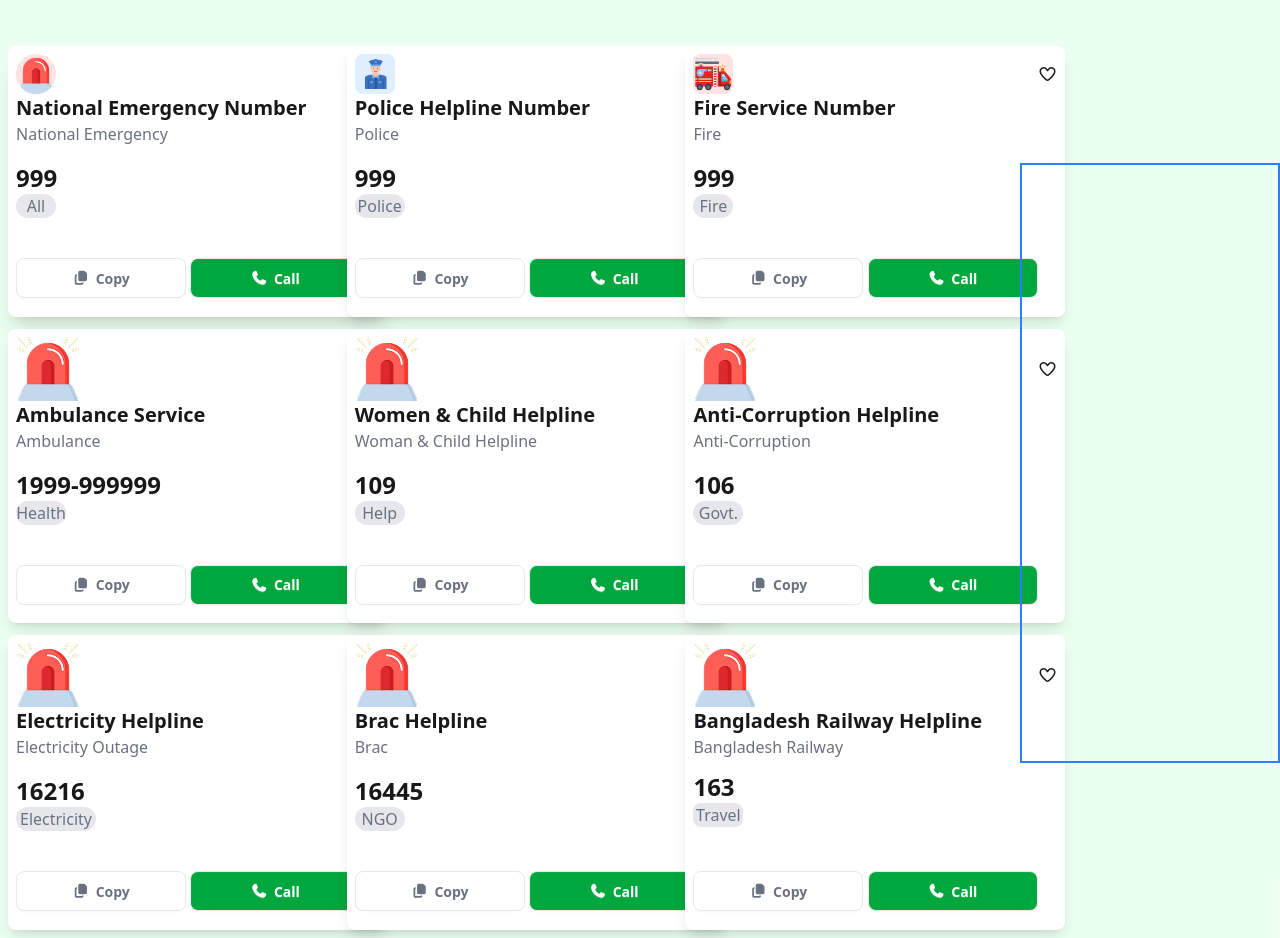
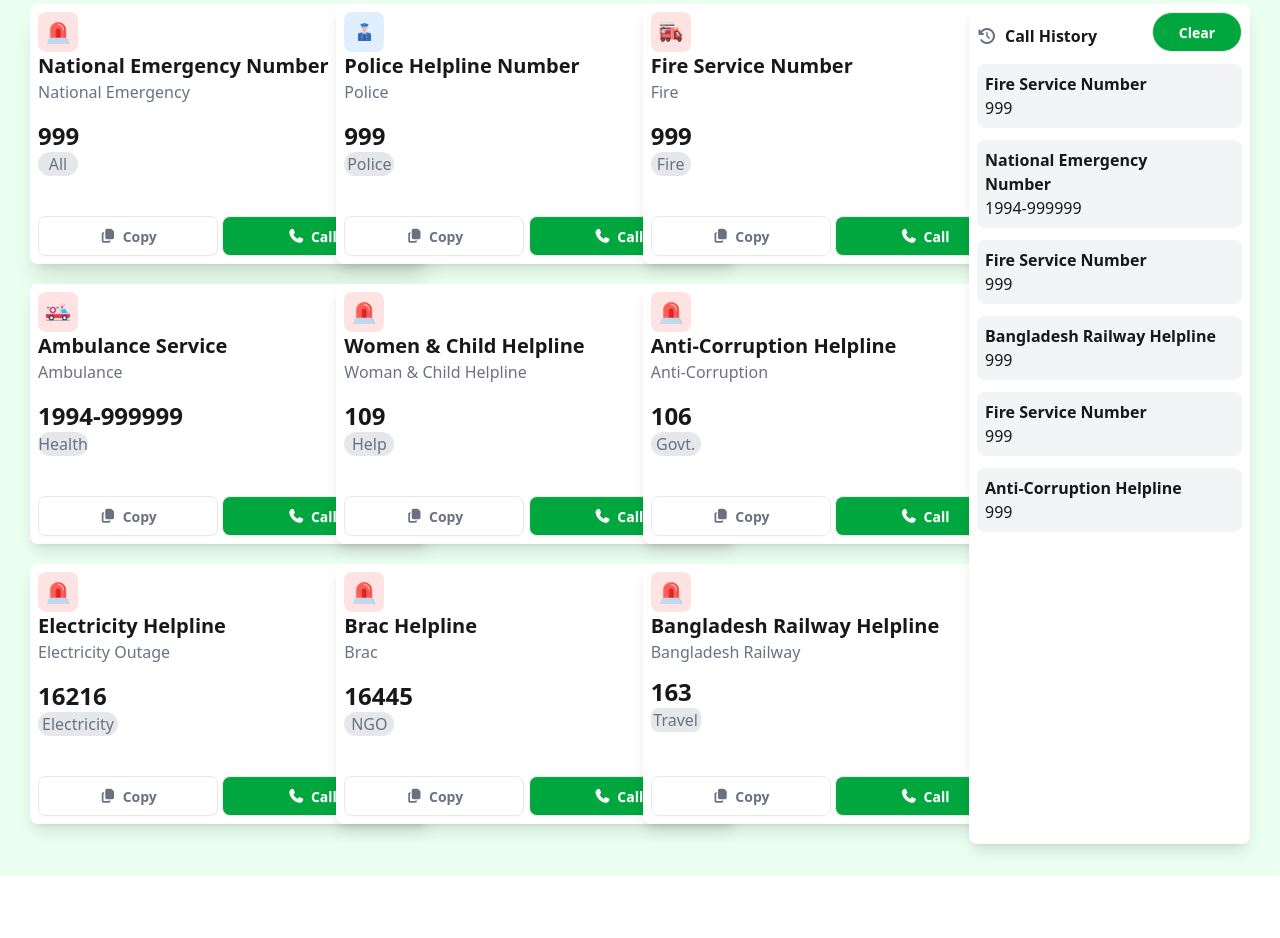
Before and after one commit to coderamitdey/emergency_hotline_project, a plain HTML site: page index.html in a window 1280 px wide. Shown: the part 396-1334 px from the top of the page. After the commit the page ends 1272 px from the top, so only its background shows below. Drawn offline with nearby package versions, Linux system fonts and the light colour scheme.

Commit message:
responsiveness for mobile devices

```diff
--- a/index.html
+++ b/index.html
@@ -15,12 +15,12 @@
 </head>
 <body>
     <!-- navbar section -->
-    <nav class="flex justify-between mx-7">
+    <nav class="flex justify-between md:mx-7">
         <div class="flex justify-between items-center">
             <img src="./assets/logo.png" class="w-[50px] h-[50px]" alt="">
-            <h1 class="text-[#006747] text-3xl font-bold p-2">Emergency <br> Service</h1>
+            <h1 class="text-[#006747] text-2xl md:text-3xl font-bold p-2">Emergency <br> Service</h1>
         </div>
-        <div class="flex justify-between items-center gap-3">
+        <div class="flex justify-between items-center md:gap-3">
             <div class="flex justify-between items-center bg-[#41FF6B1A] p-[10px] rounded-full">
                 <p class="mr-2">0</p>
                 <img src="./assets/heart.png" class="w-[30px] h-[30px]" alt="">
@@ -30,159 +30,210 @@
                 <img src="./assets/coin.png" class="h-[25px] w-[25px]" alt="">
             </div>
             <div class="">
-                <button><button class="btn bg-[#00A63E] rounded-full text-[16px] text-white font-semibold p-[20px]">2 Copy</button></button>
+                <button><button class="btn bg-[#00A63E] rounded-full md:text-[16px] text-white font-semibold p-[20px]">2 Copy</button></button>
             </div>
         </div>
     </nav>
 
     <!-- banner section -->
-     <div class="bg-gradient-to-l from-[#006747] to-[#006747] my-2">
+     <div class="bg-gradient-to-l from-[#006747] to-[#006747]">
         <div class="max-w-lg mx-auto p-3">
             <img src="./assets/logo-dark.png" class="w-[92px] h-[92px] mx-auto" alt="">
-            <h1 class="text-white text-4xl font-bold pb-3">Emergency Service Directory</h1>
+            <h1 class="text-white text-2xl text-center md:text-4xl font-bold pb-3">Emergency Service Directory</h1>
             <p class="text-white font-semibold text-center"> Government Emergency Services at Your Fingertip – A Project by Government of the People’s Republic of Bangladesh</p>
         </div>
      </div>
 
-     <!-- cart section -->
-     <div class="flex justify-around items-center bg-[#41FF6B1A]">
-        <div>
-          <div class="min-h-[900px] mt-[50px] grid grid-cols-3 max-w-[1200px] mx-auto p-2 gap-3">
+     <!-- card section -->
+
+     <section id="service-container" class="grid grid-cols-2 md:grid-cols-12 gap-8 px-[30px] py-8 bg-[#41FF6B1A]">
+      <section id="service-box" class="col-span-9">
+        <div class="emergency">
+
+          <!-- emergeny card 1 -->
+          <div class="emergency-items grid grid-cols-3 gap-3 mb-5">
 
             <!-- emergency -->
-        <div class="p-2 w-[380px] box shadow-xl rounded-lg bg-white">
+        <div class="p-2 w-[100%] md:w-[400px] shadow-xl rounded-lg bg-white">
           <div class="flex justify-between items-center">
-            <img src="./assets/emergency.png" class="bg-[#FFE3E2] w-[40px] h-[40px] rounded-full" alt="">
+            <img src="./assets/emergency.png" class="bg-[#FFE3E2] w-[30px] h-[25px] md:w-[40px] md:h-[40px] md:p-2 rounded-lg" alt="">
           <button><i class="fa-regular fa-heart"></i></button>
           </div>
           <h2 class="text-xl font-bold">National Emergency Number</h2>
                 <p class="text-gray-500">National Emergency</p>
                 <p class="mt-4 font-bold text-2xl">999</p>
                 <p class="bg-gray-200 text-gray-500 text-center w-[40px] rounded-full">All</p>
-                <button class="btn bg-[#FFFFFF] w-[170px] h-[40px] text-gray-500 rounded-lg mt-[40px]"><i class="fa-solid fa-copy"></i>Copy</button>
-                 <button class="btn bg-[#00A63E] text-white w-[170px] h-[40px] rounded-lg mt-[40px]"><i class="fa-solid fa-phone"></i>Call</button>
+                <button class="btn bg-[#FFFFFF] w-full md:w-[180px] h-[30px] md:h-[40px] text-gray-500 rounded-lg mt-[40px]"><i class="fa-solid fa-copy"></i>Copy</button>
+                 <button class="btn bg-[#00A63E] text-white w-full md:w-[180px] h-[30px] md:h-[40px] rounded-lg mt-[40px]"><i class="fa-solid fa-phone"></i>Call</button>
+
                  </div>
 
+
         <!-- police -->
-        <div class="p-2 w-[380px] shadow-lg bg-white rounded-lg">
+        <div class="p-2 w-[100%] md:w-[400px] shadow-lg bg-white rounded-lg">
           <div class="flex justify-between items-center">
-            <img src="./assets/police.png" class="w-[40px] h-[40px] bg-[#DFEFFF] rounded-lg" alt="">
+            <img src="./assets/police.png" class="w-[40px] h-[40px] p-2 bg-[#DFEFFF] rounded-lg" alt="">
           <button><i class="fa-regular fa-heart"></i></button>
           </div>
           <h2 class="text-xl font-bold">Police Helpline Number</h2>
                 <p class="text-gray-500">Police</p>
                 <p class="mt-4 font-bold text-2xl">999</p>
                 <p class="bg-gray-200 text-gray-500 text-center w-[50px] rounded-full">Police</p>
-                <button class="btn bg-[#FFFFFF] w-[170px] h-[40px] rounded-lg text-gray-500 mt-[40px]"><i class="fa-solid fa-copy"></i>Copy</button>
-                 <button class="btn bg-[#00A63E] text-white w-[170px] h-[40px] rounded-lg mt-[40px]"><i class="fa-solid fa-phone"></i>Call</button>
+                <button class="btn bg-[#FFFFFF] w-full md:w-[180px] h-[30px] md:h-[40px] rounded-lg text-gray-500 mt-[40px]"><i class="fa-solid fa-copy"></i>Copy</button>
+                 <button class="btn bg-[#00A63E] text-white w-full md:w-[180px] h-[30px] md:h-[40px] rounded-lg mt-[40px]"><i class="fa-solid fa-phone"></i>Call</button>
         </div>
 
+
         <!-- fire service -->
-        <div class="p-2 w-[380px] shadow-lg bg-white rounded-lg">
+        <div class="p-2 w-[100%] pr-1 md:w-[400px] shadow-lg bg-white rounded-lg">
           <div class="flex justify-between items-center">
-            <img src="./assets/fire-service.png" class="h-[40px] w-[40px] bg-[#FFE3E2] rounded-lg" alt="">
+            <img src="./assets/fire-service.png" class="h-[40px] w-[40px] p-2 bg-[#FFE3E2] rounded-lg" alt="">
           <button><i class="fa-regular fa-heart"></i></button>
           </div>
           <h2 class="text-xl font-bold">Fire Service Number</h2>
                 <p class="text-gray-500">Fire</p>
                 <p class="mt-4 font-bold text-2xl">999</p>
                 <p class="bg-gray-200 text-gray-500 text-center w-[40px] rounded-full">Fire</p>
-                <button class="btn bg-[#FFFFFF] w-[170px] h-[40px] rounded-lg text-gray-500 mt-[40px]"><i class="fa-solid fa-copy"></i>Copy</button>
-                 <button class="btn bg-[#00A63E] text-white w-[170px] h-[40px] rounded-lg mt-[40px]"><i class="fa-solid fa-phone"></i>Call</button>
+                <button class="btn bg-[#FFFFFF] w-full md:w-[180px] h-[30px] md:h-[40px] rounded-lg text-gray-500 mt-[40px]"><i class="fa-solid fa-copy"></i>Copy</button>
+                 <button class="btn bg-[#00A63E] text-white w-full md:w-[180px] h-[30px] md:h-[40px] rounded-lg mt-[40px]"><i class="fa-solid fa-phone"></i>Call</button>
         </div>
+    </div>
+          <div class="emergency-items grid grid-cols-3 gap-3 mb-5">
 
-        <!-- ambulance -->
-        <div class="p-2 w-[380px] shadow-lg bg-white rounded-lg">
+            <!-- ambulance  -->
+        <div class="p-2 w-full md:w-[400px] shadow-lg bg-white rounded-lg">
           <div class="flex justify-between items-center">
-            <img src="./assets/emergency.png" alt="">
+            <img src="./assets/ambulance.png" class="h-[40px] w-[40px] p-2 bg-[#FFE3E2] rounded-lg" alt="">
           <button><i class="fa-regular fa-heart"></i></button>
           </div>
           <h2 class="text-xl font-bold">Ambulance Service</h2>
                 <p class="text-gray-500">Ambulance</p>
-                <p class="mt-4 font-bold text-2xl">1999-999999</p>
-                <p class="bg-gray-200 text-gray-500 text-center w-[50px] rounded-full">Health</p>
-                <button class="btn bg-[#FFFFFF] w-[170px] h-[40px] rounded-lg text-gray-500 mt-[40px]"><i class="fa-solid fa-copy"></i>Copy</button>
-                 <button class="btn bg-[#00A63E] text-white w-[170px] h-[40px] rounded-lg mt-[40px]"><i class="fa-solid fa-phone"></i>Call</button>
+                <p class="mt-4 font-bold text-2xl">1994-999999</p>
+                <p class="bg-gray-200 text-gray-500 text-center w-[50px] rounded-full">Health </p>
+                <button class="btn bg-[#FFFFFF] w-full md:w-[180px] h-[30px] md:h-[40px] rounded-lg text-gray-500 mt-[40px]"><i class="fa-solid fa-copy"></i>Copy</button>
+                 <button class="btn bg-[#00A63E] text-white w-full md:w-[180px] h-[30px] md:h-[40px] rounded-lg mt-[40px]"><i class="fa-solid fa-phone"></i>Call</button>
         </div>
 
+
         <!-- women & child -->
-        <div class="p-2 w-[380px] shadow-lg bg-white rounded-lg">
+        <div class="p-2 w-[100%] md:w-[400px] shadow-lg bg-white rounded-lg">
           <div class="flex justify-between items-center">
-            <img src="./assets/emergency.png" alt="">
+            <img src="./assets/emergency.png" class=" w-[30px] h-[25px] md:h-[40px] md:w-[40px] md:p-2 bg-[#FFE3E2] rounded-lg" alt="">
           <button><i class="fa-regular fa-heart"></i></button>
           </div>
           <h2 class="text-xl font-bold">Women & Child Helpline</h2>
                 <p class="text-gray-500">Woman & Child Helpline</p>
                 <p class="mt-4 font-bold text-2xl">109</p>
                 <p class="bg-gray-200 text-gray-500 text-center w-[50px] rounded-full">Help</p>
-                <button class="btn bg-[#FFFFFF] w-[170px] h-[40px] rounded-lg text-gray-500 mt-[40px]"><i class="fa-solid fa-copy"></i>Copy</button>
-                 <button class="btn bg-[#00A63E] text-white w-[170px] h-[40px] rounded-lg mt-[40px]"><i class="fa-solid fa-phone"></i>Call</button>
+                <button class="btn bg-[#FFFFFF] w-full md:w-[180px] h-[30px] md:h-[40px] rounded-lg text-gray-500 mt-[40px]"><i class="fa-solid fa-copy"></i>Copy</button>
+                 <button class="btn bg-[#00A63E] text-white w-full md:w-[180px] h-[30px] md:h-[40px] rounded-lg mt-[40px]"><i class="fa-solid fa-phone"></i>Call</button>
         </div>
 
+
        <!-- anti-corruption -->
-        <div class="p-2 w-[380px] shadow-lg bg-white rounded-lg">
+        <div class="p-2 w-[100%] md:w-[400px] shadow-lg bg-white rounded-lg">
           <div class="flex justify-between items-center">
-            <img src="./assets/emergency.png" alt="">
+            <img src="./assets/emergency.png" class="h-[40px] w-[40px] p-2 bg-[#FFE3E2] rounded-lg" alt="">
           <button><i class="fa-regular fa-heart"></i></button>
           </div>
           <h2 class="text-xl font-bold">Anti-Corruption Helpline</h2>
                 <p class="text-gray-500">Anti-Corruption</p>
                 <p class="mt-4 font-bold text-2xl">106</p>
                 <p class="bg-gray-200 text-gray-500 text-center w-[50px] rounded-full">Govt.</p>
-                <button class="btn bg-[#FFFFFF] w-[170px] h-[40px] rounded-lg text-gray-500 mt-[40px]"><i class="fa-solid fa-copy"></i>Copy</button>
-                 <button class="btn bg-[#00A63E] text-white w-[170px] h-[40px] rounded-lg mt-[40px]"><i class="fa-solid fa-phone"></i>Call</button>
+                <button class="btn bg-[#FFFFFF] w-full md:w-[180px] h-[30px] md:h-[40px] rounded-lg text-gray-500 mt-[40px]"><i class="fa-solid fa-copy"></i>Copy</button>
+                 <button class="btn bg-[#00A63E] text-white w-full md:w-[180px] h-[30px] md:h-[40px] rounded-lg mt-[40px]"><i class="fa-solid fa-phone"></i>Call</button>
         </div>
+    </div>
+          <div class="emergency-items grid grid-cols-3 gap-3 mb-5">
+
 
             <!-- electricity -->
-        <div class="p-2 w-[380px] shadow-lg bg-white rounded-lg">
+        <div class="p-2 w-[100%] md:w-[400px] shadow-lg bg-white rounded-lg">
           <div class="flex justify-between items-center">
-            <img src="./assets/emergency.png" alt="">
+            <img src="./assets/emergency.png" class="h-[40px] w-[40px] p-2 bg-[#FFE3E2] rounded-lg" alt="">
           <button><i class="fa-regular fa-heart"></i></button>
           </div>
           <h2 class="text-xl font-bold">Electricity Helpline</h2>
                 <p class="text-gray-500">Electricity Outage </p>
                 <p class="mt-4 font-bold text-2xl">16216</p>
                 <p class="bg-gray-200 text-gray-500 text-center w-[80px] rounded-full">Electricity</p>
-                <button class="btn bg-[#FFFFFF] w-[170px] h-[40px] rounded-lg text-gray-500 mt-[40px]"><i class="fa-solid fa-copy"></i>Copy</button>
-                 <button class="btn bg-[#00A63E] text-white w-[170px] h-[40px] rounded-lg mt-[40px]"><i class="fa-solid fa-phone"></i>Call</button>
+                <button class="btn bg-[#FFFFFF] w-full md:w-[180px] h-[30px] md:h-[40px] rounded-lg text-gray-500 mt-[40px]"><i class="fa-solid fa-copy"></i>Copy</button>
+                 <button class="btn bg-[#00A63E] text-white w-full md:w-[180px] h-[30px] md:h-[40px] rounded-lg mt-[40px]"><i class="fa-solid fa-phone"></i>Call</button>
         </div>
 
+
+
         <!-- brac -->
-        <div class="p-2 w-[380px] shadow-lg bg-white rounded-lg">
+        <div class="p-2 w-[100%] md:w-[400px] shadow-lg bg-white rounded-lg">
           <div class="flex justify-between items-center">
-            <img src="./assets/emergency.png" alt="">
+            <img src="./assets/emergency.png" class="h-[40px] w-[40px] p-2 bg-[#FFE3E2] rounded-lg" alt="">
           <button><i class="fa-regular fa-heart"></i></button>
           </div>
           <h2 class="text-xl font-bold">Brac Helpline</h2>
                 <p class="text-gray-500">Brac</p>
                 <p class="mt-4 font-bold text-2xl">16445</p>
                 <p class="bg-gray-200 text-gray-500 text-center w-[50px] rounded-full">NGO</p>
-                <button class="btn bg-[#FFFFFF] w-[170px] h-[40px] rounded-lg text-gray-500 mt-[40px]"><i class="fa-solid fa-copy"></i>Copy</button>
-                 <button class="btn bg-[#00A63E] text-white w-[170px] h-[40px] rounded-lg mt-[40px]"><i class="fa-solid fa-phone"></i>Call</button>
+                <button class="btn bg-[#FFFFFF] w-full md:w-[180px] h-[30px] md:h-[40px] rounded-lg text-gray-500 mt-[40px]"><i class="fa-solid fa-copy"></i>Copy</button>
+                 <button class="btn bg-[#00A63E] text-white w-full md:w-[180px] h-[30px] md:h-[40px] rounded-lg mt-[40px]"><i class="fa-solid fa-phone"></i>Call</button>
         </div>
 
 
-
         <!-- railway -->
-        <div class="p-2 w-[380px] shadow-lg bg-white rounded-lg">
+        <div class="p-2 w-[100%] md:w-[400px] shadow-lg bg-white rounded-lg">
           <div class="flex justify-between items-center">
-            <img src="./assets/emergency.png" alt="">
+            <img src="./assets/emergency.png" class="h-[25px] w-[30px] md:h-[40px] md:w-[40px] md:p-2 bg-[#FFE3E2] rounded-lg" alt="">
           <button><i class="fa-regular fa-heart"></i></button>
           </div>
           <h2 class="font-bold text-xl">Bangladesh Railway Helpline </h2>
                 <p class="text-gray-500">Bangladesh Railway</p>
                 <p class="font-bold text-2xl mt-3">163</p>
                 <p class="bg-gray-200 text-gray-500 w-[50px] text-center rounded-lg mb-1">Travel</p>
-                <button class="btn bg-[#FFFFFF] w-[170px] h-[40px] mt-[40px] rounded-lg text-gray-500"><i class="fa-solid fa-copy"></i>Copy</button>
-                 <button class="btn bg-[#00A63E] text-white w-[170px] h-[40px] rounded-lg mt-[40px]"><i class="fa-solid fa-phone"></i>Call</button>
-        </div>
+                <button class="btn bg-[#FFFFFF] w-full md:w-[180px] h-[30px] md:h-[40px] mt-[40px] rounded-lg text-gray-500"><i class="fa-solid fa-copy"></i>Copy</button>
+                 <button class="btn bg-[#00A63E] text-white w-full md:w-[180px] h-[30px] md:h-[40px] rounded-lg mt-[40px]"><i class="fa-solid fa-phone"></i>Call</button>
         </div>
     </div>
 
-        <div class="border-2 border-blue-500 w-[300px] h-[600px]">
 
+
+      </section>
+      <aside id="call-history" class="col-span-3 rounded-lg shadow-lg p-2 bg-white">
+        <div class="flex justify-between items-center">
+          <div class="flex justify-between items-center gap-2">
+            <p class="text-gray-500 mt-2"><i class="fa-solid fa-clock-rotate-left"></i></p>
+            <h2 class="font-semibold mt-2">Call History</h2>
+          </div>
+          <button class="btn bg-[#00A63E] text-white w-[50px] md:w-[90px] md:h-[40px] rounded-full">Clear</button>
+        </div>
+       <div class="" id="history-container">
+       <div class="bg-gray-100 rounded-lg p-2 mt-3">
+        <h2 class="font-semibold">Fire Service Number</h2>
+        <p>999</p>
+       </div>
+       <div class="bg-gray-100 rounded-lg p-2 mt-3">
+        <h2 class="font-semibold">National Emergency <br>Number</h2>
+        <p>1994-999999</p>
+       </div>
+       <div class="bg-gray-100 rounded-lg p-2 mt-3">
+        <h2 class="font-semibold">Fire Service Number</h2>
+        <p>999</p>
+       </div>
+       <div class="bg-gray-100 rounded-lg p-2 mt-3">
+        <h2 class="font-semibold">Bangladesh Railway Helpline</h2>
+        <p>999</p>
+       </div>
+       <div class="bg-gray-100 rounded-lg p-2 mt-3">
+        <h2 class="font-semibold">Fire Service Number</h2>
+        <p>999</p>
+       </div>
+       <div class="bg-gray-100 rounded-lg p-2 mt-3">
+        <h2 class="font-semibold">Anti-Corruption Helpline</h2>
+        <p>999</p>
        </div>
        </div>
+      </aside>
+     </section>
+
+
 
     <script src="js/index.js"></script>
 </body>
```
Also changed, not shown: another.html (deleted, +0 -12 lines). Lines whose indentation alone changed are shown as unchanged.
